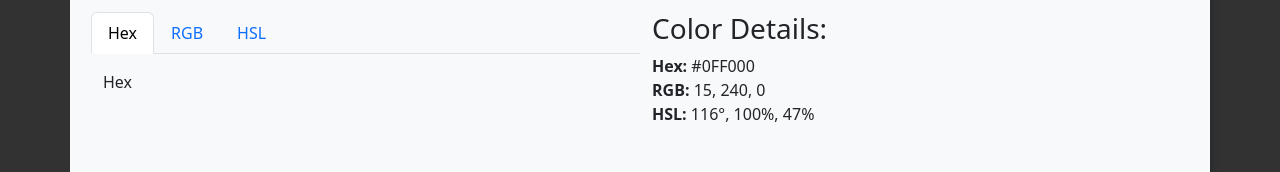
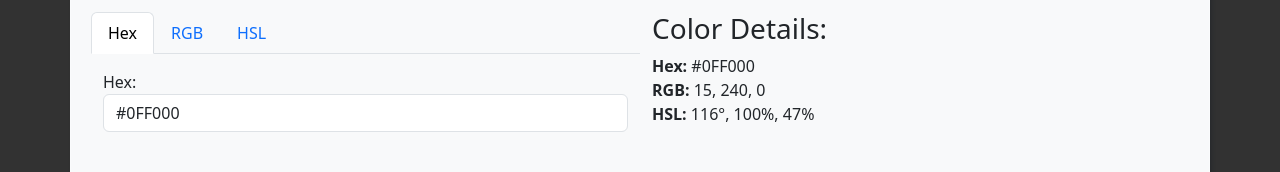
Before and after one commit to smithandrewl/svelte-gallery, a SvelteKit app: page /color/convert in a window 1280 px wide. Shown: the part 181-353 px from the top of the page. Built offline with nearby package versions, Linux system fonts and the light colour scheme.

Commit message:
Hex component now handles invalid values correctly.

```diff
--- a/src/lib/stores/color-conversion-store.ts
+++ b/src/lib/stores/color-conversion-store.ts
@@ -15,6 +15,7 @@ export interface ColorConversionStore extends Readable<string | undefined> {
   setColorFromHsl: (h: number, s: number, l: number) => void;
   getColor: () => Writable<string | undefined>;
   setDefaultColor: () => void;
+  setNoColor: () => void;
 }
 
 export function createColorConversionStore(): ColorConversionStore {
@@ -45,6 +46,10 @@ export function createColorConversionStore(): ColorConversionStore {
     internalStore.set(defaultColor);
   }
 
+  const setNoColor = () => {
+    internalStore.set(undefined);
+  }
+
   return {
     subscribe,
     setSelectedColor,
@@ -52,7 +57,8 @@ export function createColorConversionStore(): ColorConversionStore {
     setColorFromHex,
     setColorFromHsl,
     getColor,
-    setDefaultColor
+    setDefaultColor,
+    setNoColor
   };
 }
 
@@ -72,9 +78,6 @@ export function createColorInfoStore(baseStore: ColorConversionStore): Readable<
 
       const rgb = hexToRGB($baseStore);
 
-      console.log(`hexToRGB returned ${rgb?.red}, ${rgb?.green}, ${rgb?.blue}`);
-
-      console.log($baseStore);
       return <ColorInfoStore>{
         rgb: rgb,
         hsl: hexToHSL($baseStore),
@@ -88,7 +91,7 @@ export function createColorInfoCSSStore(baseStore: Readable<ColorInfoStore|undef
     baseStore,
     ($baseStore) => {
 
-      if($baseStore === undefined) {
+      if($baseStore === undefined || $baseStore.rgb === null) {
         return "";
       }
 
--- a/src/lib/util.ts
+++ b/src/lib/util.ts
@@ -79,7 +79,6 @@ export function hexToRGB(hex: string| undefined): RGBColor | null | undefined {
 
 
   if(hex === undefined) {
-    console.log("hex is undefined");
     return undefined;
   }
 
@@ -88,8 +87,6 @@ export function hexToRGB(hex: string| undefined): RGBColor | null | undefined {
 
   // Validate hex string
   if (hex.length !== 6 || !/^([A-Fa-f0-9]{6})$/.test(hex)) {
-
-    console.log("Hex string was invalid");
     return null;
   }
 
@@ -98,7 +95,6 @@ export function hexToRGB(hex: string| undefined): RGBColor | null | undefined {
   const green = parseInt(hex.substring(2, 4), 16);
   const blue = parseInt(hex.substring(4, 6), 16);
 
-  console.log(`rgb(${red}, ${green}, ${blue});`);
   return {
     red, green, blue
   };
@@ -201,3 +197,8 @@ export function rgbToHSLCss(red: number, green: number, blue: number) {
 
   return `hsl(${hsl.h}, ${hsl.s}%, ${hsl.l}%)`;
 }
+
+export function isValidHexColor(color: string): boolean {
+  const hexRegex = /^#([0-9a-fA-F]{3}|[0-9a-fA-F]{6})$/;
+  return hexRegex.test(color);
+}
--- a/src/routes/color/convert/+layout.svelte
+++ b/src/routes/color/convert/+layout.svelte
@@ -43,7 +43,8 @@
 
     <div class="row">
       <h3>Color Details:</h3>
-      {#if $colorInfoStore}
+
+      {#if $colorInfoStore && $colorInfoStore.rgb}
         <div class="row">
           <div class="col-sm-12">
             <b>Hex:</b> {$colorInfoStore.hex}
--- a/src/routes/color/convert/+page.svelte
+++ b/src/routes/color/convert/+page.svelte
@@ -1 +1,37 @@
-Hex
+
+<script lang="ts">
+  import {
+    colorConversionStore,
+    colorInfoStore,
+    colorConversionCss
+  } from "$lib/stores/color-conversion-store.ts";
+
+  import { isValidHexColor } from "$lib/util.ts";
+  let hex;
+
+
+  import { onMount } from 'svelte';
+
+  import {hexToHSL} from '$lib/util';
+
+
+  onMount(() => {
+    hex = $colorConversionStore;
+  });
+
+  function updateColor() {
+    if(isValidHexColor(hex)) {
+      colorConversionStore.setColorFromHex(hex);
+    } else {
+      colorConversionStore.setNoColor();
+    }
+
+  }
+</script>
+
+<form>
+  <div class="form-group">
+    <label for="hue">Hex:</label>
+    <input class="form-control" on:input={updateColor} bind:value={hex}/>
+  </div>
+</form>
```
